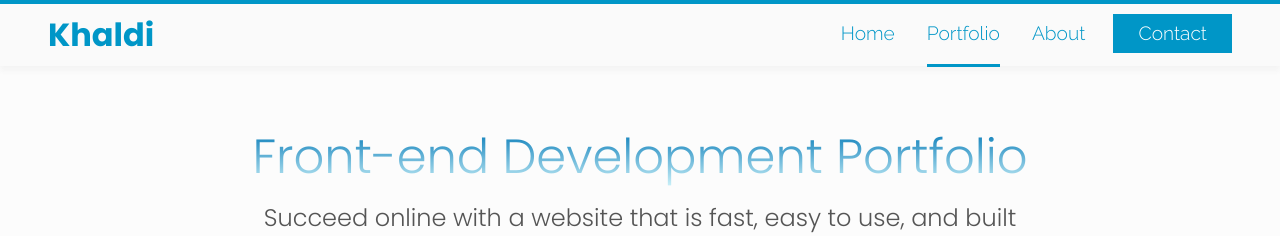
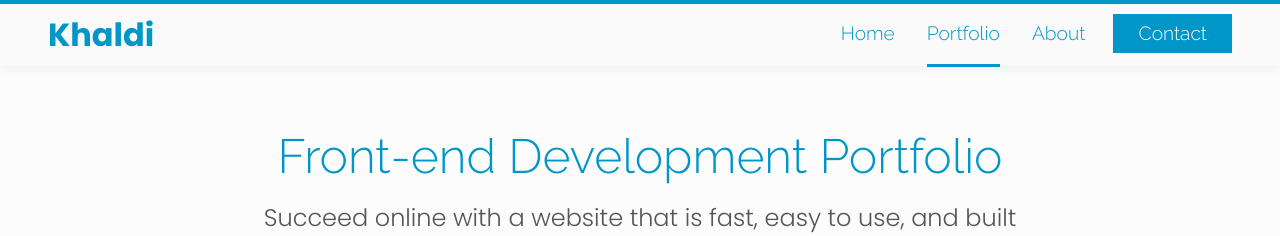
Before and after one commit to devkhaldi/portfolio, a React (Create React App) app: page /portfolio in a window 1280 px wide. Shown: the top 236 px of the page. Built offline with nearby package versions, Linux system fonts and the light colour scheme.

Commit message:
change style portfolio hero title

```diff
--- a/src/portfolio/Hero.css
+++ b/src/portfolio/Hero.css
@@ -7,14 +7,11 @@
   padding: 4rem 0;
 }
 .portfolio-hero h1 {
-  background: -webkit-linear-gradient(var(--color-3), var(--color-9));
-  -webkit-background-clip: text;
-  -webkit-text-fill-color: transparent;
-
-  font-weight: 300;
+  color: var(--primary-color-2);
+  font-weight: 400;
   font-size: 3rem;
   margin-bottom: 1rem;
-  font-family: 'Poppins', sans-serif;
+  font-family: 'Raleway', sans-serif;
 }
 .portfolio-hero p {
   color: #555555;
```
